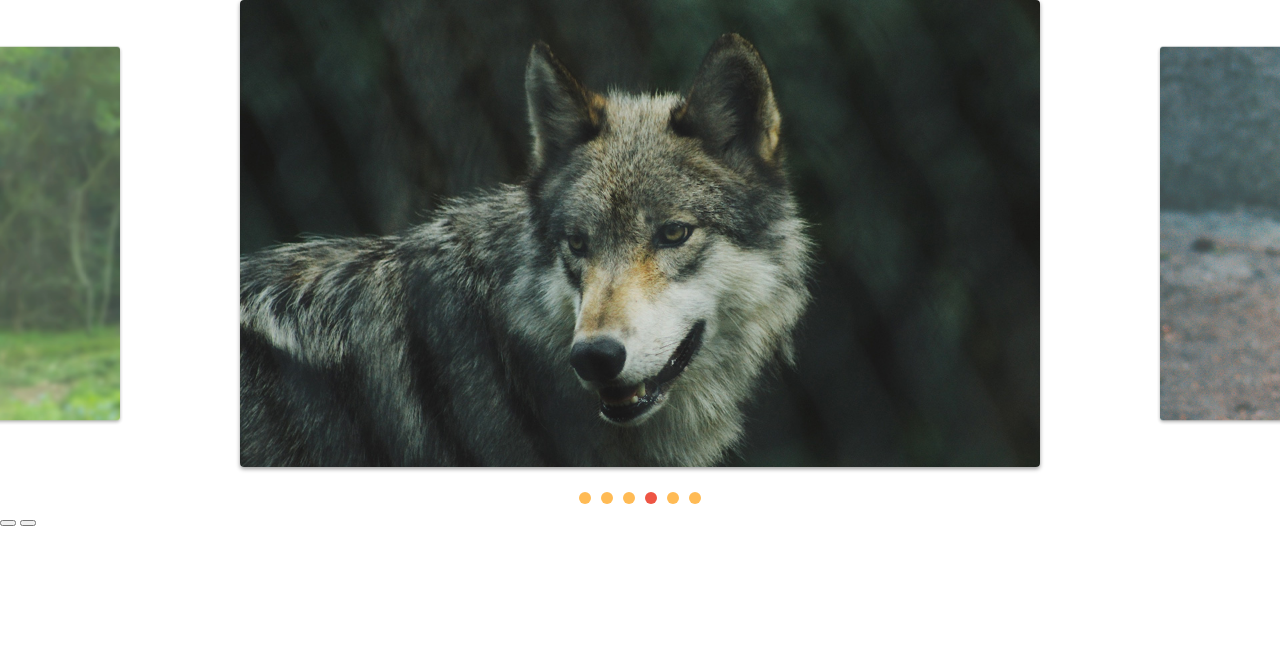
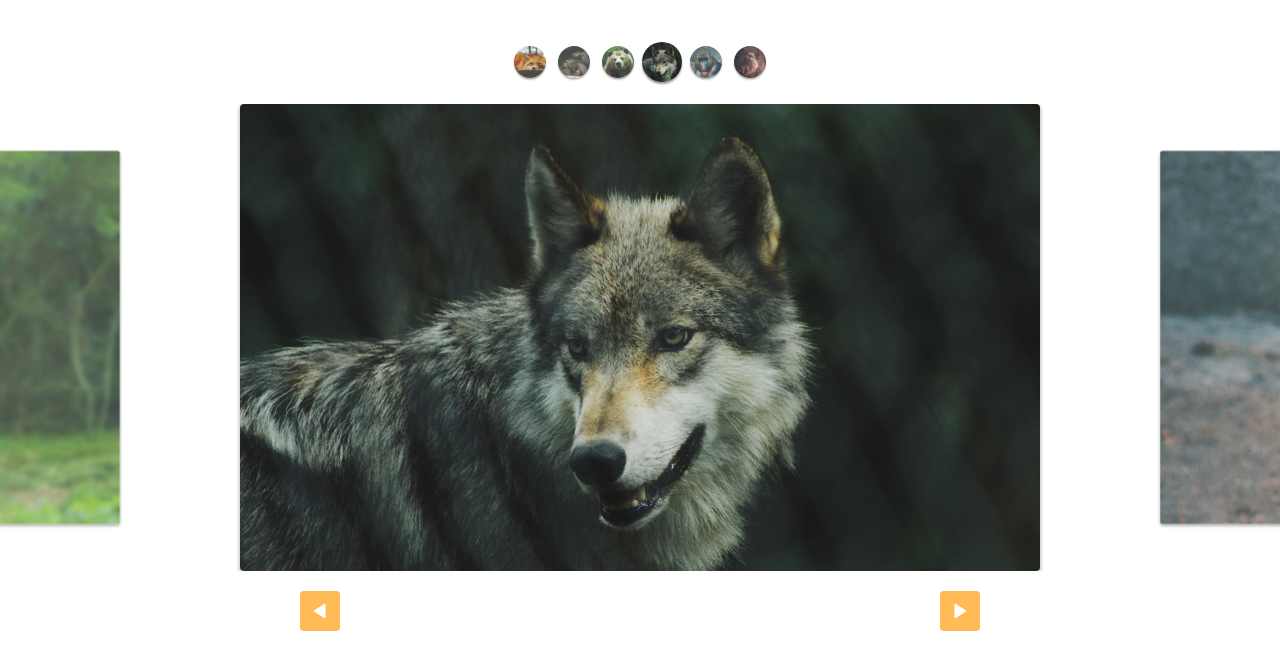
Before and after one commit to rafaelftdelima/slide, a plain HTML site: page index.html in a window 1280 px wide. Drawn offline with Linux system fonts and the light colour scheme.

Commit message:
Add custom controls

```diff
--- a/css/style.css
+++ b/css/style.css
@@ -64,3 +64,48 @@ img {
 [data-control="slide"] li a:hover {
     background: #e54;
 }
+
+.custom-controls {
+    display: flex;
+    justify-content: center;
+    margin-top: 40px;
+    flex-wrap: wrap;
+    margin-bottom: 20px;
+}
+
+.custom-controls li {
+    opacity: 0.8;
+    transform: scale(0.8);
+    width: 40px;
+    height: 40px;
+    border-radius: 50%;
+    overflow: hidden;
+    margin: 2px;
+    box-shadow: 0 2px 2px rgba(0, 0, 0, 0.4);
+    transition: 0.3s;
+}
+
+.custom-controls li.actived {
+    opacity: 1;
+    transform: scale(1);
+}
+
+.arrow-nav {
+    display: flex;
+    justify-content: space-around;
+    margin: 20px 0;
+}
+
+.arrow-nav button {
+    cursor: pointer;
+    border: none;
+    border-radius: 4px;
+    color: #fff;
+    background: #fb5 url('../img/arrow.svg') center center no-repeat;
+    width: 40px;
+    height: 40px;
+}
+
+.arrow-nav button.prev {
+    transform: rotate(-180deg);
+}
--- a/index.html
+++ b/index.html
@@ -11,6 +11,14 @@
     </head>
 
     <body id="slide">
+        <ul class="custom-controls">
+            <li><img src="./img/foto1-thumb.jpg" alt=""></li>
+            <li><img src="./img/foto2-thumb.jpg" alt=""></li>
+            <li><img src="./img/foto3-thumb.jpg" alt=""></li>
+            <li><img src="./img/foto4-thumb.jpg" alt=""></li>
+            <li><img src="./img/foto5-thumb.jpg" alt=""></li>
+            <li><img src="./img/foto6-thumb.jpg" alt=""></li>
+        </ul>
         <div class="wrapper">
             <ul class="slide">
                 <li><img src="./img/foto1.jpg" alt=""></li>
--- a/js/script.js
+++ b/js/script.js
@@ -4,4 +4,4 @@ const slideNav = new SlideNav('.slide', '.wrapper');
 
 slideNav.init();
 slideNav.addArrow('.prev', '.next');
-slideNav.addControl();
+slideNav.addControl('.custom-controls');
```
